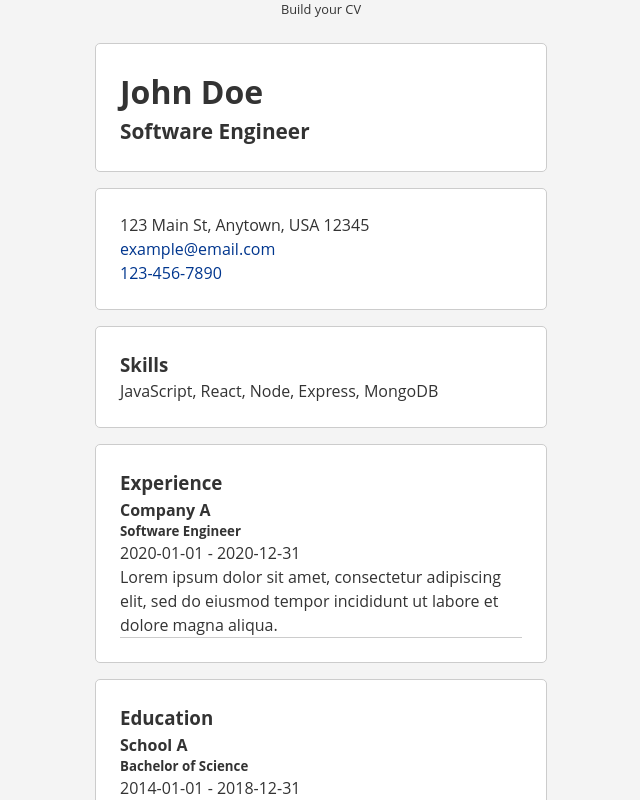
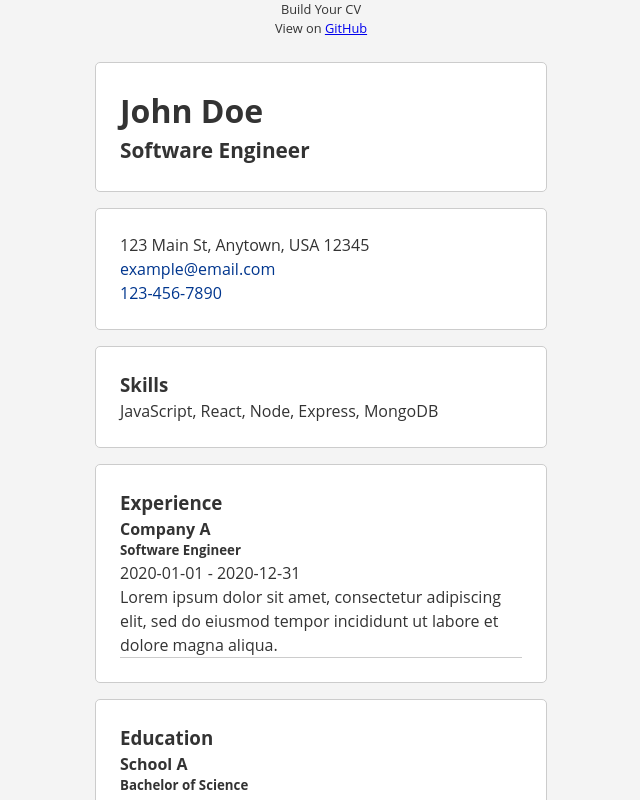
Before and after one commit to r0hitm/cv-app, a React (Create React App) app: page / in a window 1280 px wide. Shown: the top 800 px of the page, without its empty margins (319-959 px from the left). Built offline with nearby package versions, Linux system fonts and the light colour scheme.

Commit message:
Added small text and link to gh repo

```diff
--- a/src/App.css
+++ b/src/App.css
@@ -23,7 +23,7 @@ body {
     margin: 0 auto;
 }
 
-.App::before {
+.top-msg {
     content: "Build your CV";
     display: block;
     text-align: center;
--- a/src/App.js
+++ b/src/App.js
@@ -68,6 +68,7 @@ function App() {
     if (editMode) {
         return (
             <div className="App">
+                <TopMsg />
                 <EditMode
                     personalInfo={personalInfo}
                     updatePersonalInfo={updatePersonalInfo}
@@ -90,6 +91,7 @@ function App() {
     } else {
         return (
             <div className="App">
+                <TopMsg />
                 <div className="cv-view">
                     <section className="cv-section">
                         <h1>{personalInfo.name}</h1>
@@ -151,4 +153,13 @@ function App() {
     }
 }
 
+function TopMsg() {
+    return (
+        <div className="top-msg">
+            <p>Build Your CV</p>
+            <p>View on <a href="https://github.com/r0hitm/cv-app">GitHub</a></p>
+        </div>
+    );
+}
+
 export default App;
```
